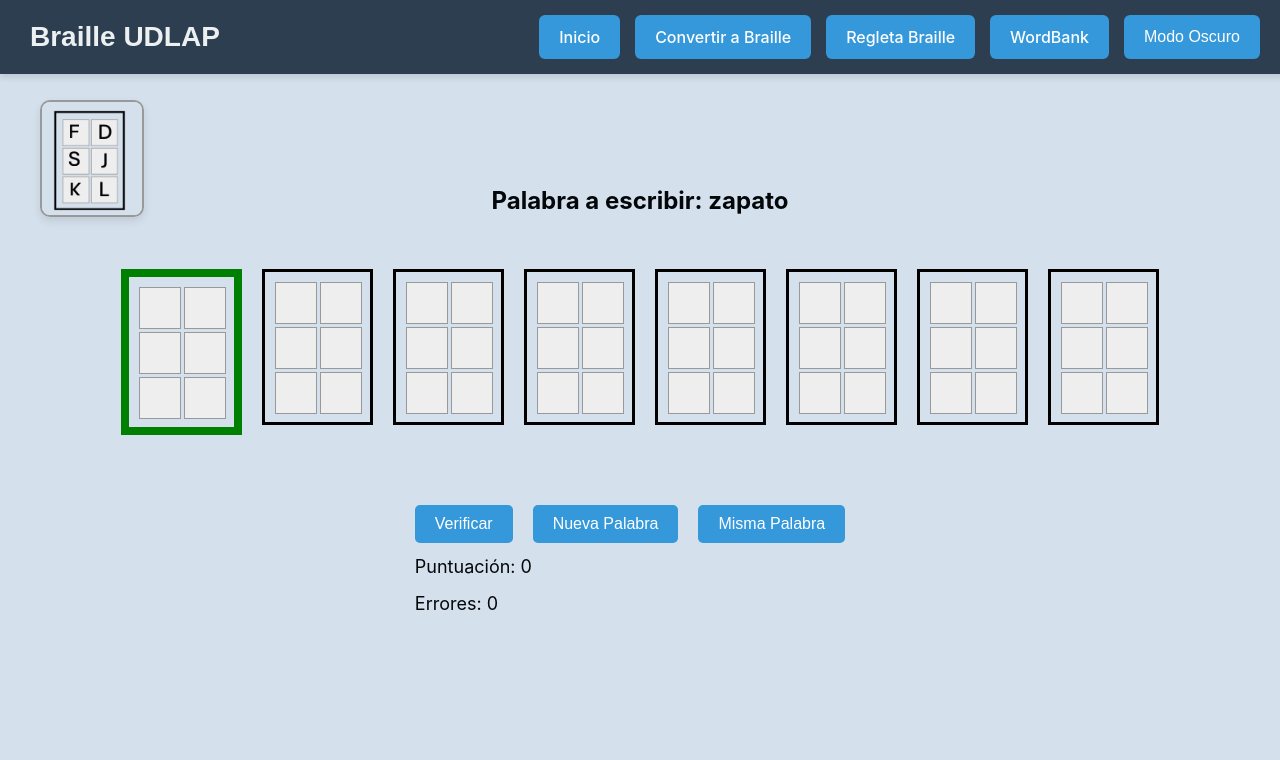
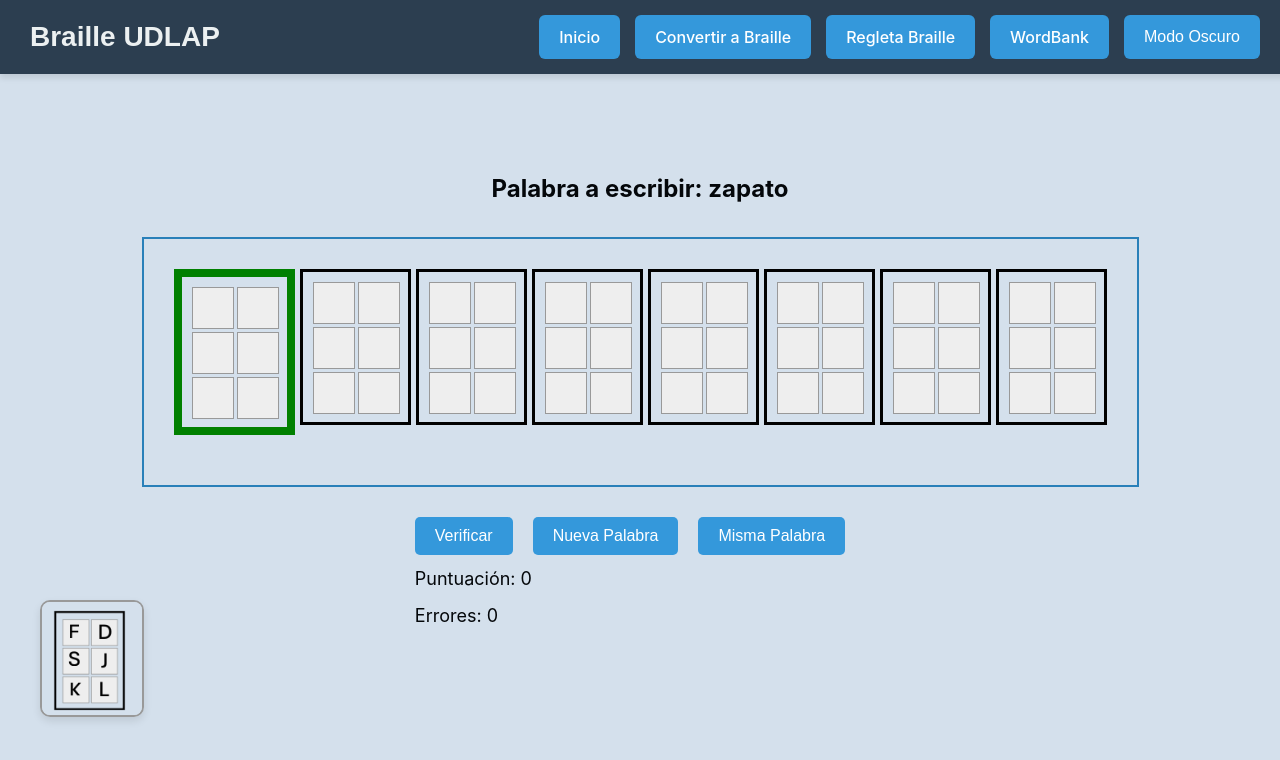
Before and after one commit to zepedag/Braille-Web-App, a React (Vite) app: page /#/wordbank in a window 1280 px wide. Shown: the top 760 px of the page. Built offline with nearby package versions, Linux system fonts and the light colour scheme.

Commit message:
ladybug gif

```diff
--- a/src/models/WordBank.jsx
+++ b/src/models/WordBank.jsx
@@ -115,11 +115,11 @@ const WordBank = () => {
     }
   }, [blocks]);
   const checkWord = () => {
-    setShowLetters(true); // Mostrar las letras al verificar
+    setShowLetters(true);
 
     const writtenWord = blocks.map((block, index) => getCharacterFromBlock(block, index)).join("");
 
-    // Contar cuántas letras coinciden
+
     let correctLetters = 0;
     for (let i = 0; i < writtenWord.length; i++) {
       if (writtenWord[i] === currentWord[i]) {
@@ -127,18 +127,18 @@ const WordBank = () => {
       }
     }
 
-    // Verifica si la palabra está completamente correcta
     if (writtenWord === currentWord) {
-      setScore(prevScore => prevScore + 10); // Suma 10 puntos si la palabra está correcta
+      setScore(prevScore => prevScore + 10);
       setMessage("¡Correcto! ¡Buen trabajo!");
+      setShowCatarina(true);
+      setShowFelicidades(true);
 
-      // Verifica si se completaron todas las palabras
       if (score + 10 >= basicWords.length * 10) {
         setMessage("¡Felicidades! Has completado todas las palabras.");
         setGameOver(true);
       }
     } else {
-      setScore(prevScore => prevScore + correctLetters); // Suma 1 punto por cada letra correcta
+      setScore(prevScore => prevScore + correctLetters);
       setErrors(prevErrors => prevErrors + 1);
       if (errors + 1 >= 3) {
         setMessage("¡Has cometido 3 errores! Juego terminado.");
@@ -209,7 +209,6 @@ const WordBank = () => {
 
   return (
     <div className="wordBank">
-      {/* Palabra a escribir */}
       <div className="word-to-write">Palabra a escribir: {currentWord}</div>
 
       <div className="braille-blocks-container" ref={blocksContainerRef}>
@@ -262,8 +261,6 @@ const WordBank = () => {
       <div className="image-container">
         <img src={imagenEsquina} alt="Imagen en esquina" className="corner-image" />
       </div>
-
-
       {showCatarina && (
         <div className="catarina-container">
           <img src={catarina} alt="Catarina" className="catarina-gif" />
--- a/src/styles/BrailleSlate.css
+++ b/src/styles/BrailleSlate.css
@@ -12,7 +12,7 @@
   background-color: var(--background-color);
   overflow-x: auto;
   max-width: 90vw;
-  border: 2px solid var(--border-color);
+  border: 2px solid var(--border-color2);
 }
 
 .braille-slate {
--- a/src/styles/WordBank.css
+++ b/src/styles/WordBank.css
@@ -35,9 +35,24 @@
 
 .braille-blocks-container {
   display: flex;
-    flex-wrap: wrap;
   justify-content: center;
-    gap: 10px;
+  align-items: center;
+  padding: 20px;
+  background-color: var(--background-color);
+  overflow-x: auto;
+  max-width: 90vw;
+  border: 2px solid var(--border-color2);
+}
+
+.braille-slate {
+  display: flex;
+  flex-wrap: nowrap;
+  overflow-x: auto;
+  white-space: nowrap;
+  gap: 5px;
+  padding: 10px;
+  background-color: var(--background-color);
+  scroll-behavior: smooth;
 }
 
 .wordBank .braille-block {
@@ -67,6 +82,7 @@
   border: none;
   border-radius: 50%;
 }
+
 .wordBank .active-block .braille-block {
   border: 8px solid var(--correct-color);
 }
@@ -141,7 +157,7 @@
 
 .image-container {
   position: fixed;
-    top: 100px;
+  top: 600px;
   left: 40px;
   z-index: 1000;
 }
@@ -153,3 +169,45 @@
   border-radius: 10px;
   box-shadow: 0 4px 8px rgba(0, 0, 0, 0.1);
 }
+
+.braille-blocks-container::-webkit-scrollbar {
+  width: 12px;
+  height: 12px;
+}
+
+.braille-blocks-container::-webkit-scrollbar-track {
+  background: var(--scrollbar-track-bg);
+  border-radius: 10px;
+}
+
+.braille-blocks-container::-webkit-scrollbar-thumb {
+  background: var(--scrollbar-thumb-bg);
+  border-radius: 10px;
+  border: 3px solid var(--scrollbar-track-bg);
+}
+
+.braille-blocks-container::-webkit-scrollbar-thumb:hover {
+  background: var(--scrollbar-thumb-hover-bg);
+}
+.catarina-container {
+  position: fixed;
+  bottom: 5px;
+  right: 650px;
+  z-index: 1000;
+}
+
+.catarina-gif {
+  width: 150px;
+  height: auto;
+}
+.felicidades-container {
+  position: fixed;
+  bottom: -220px;
+  right: 550px;
+  z-index: 1000;
+}
+
+.felicidades-gif {
+  width: 350px;
+  height: auto;
+}
```
Lines whose indentation alone changed are shown as unchanged.
